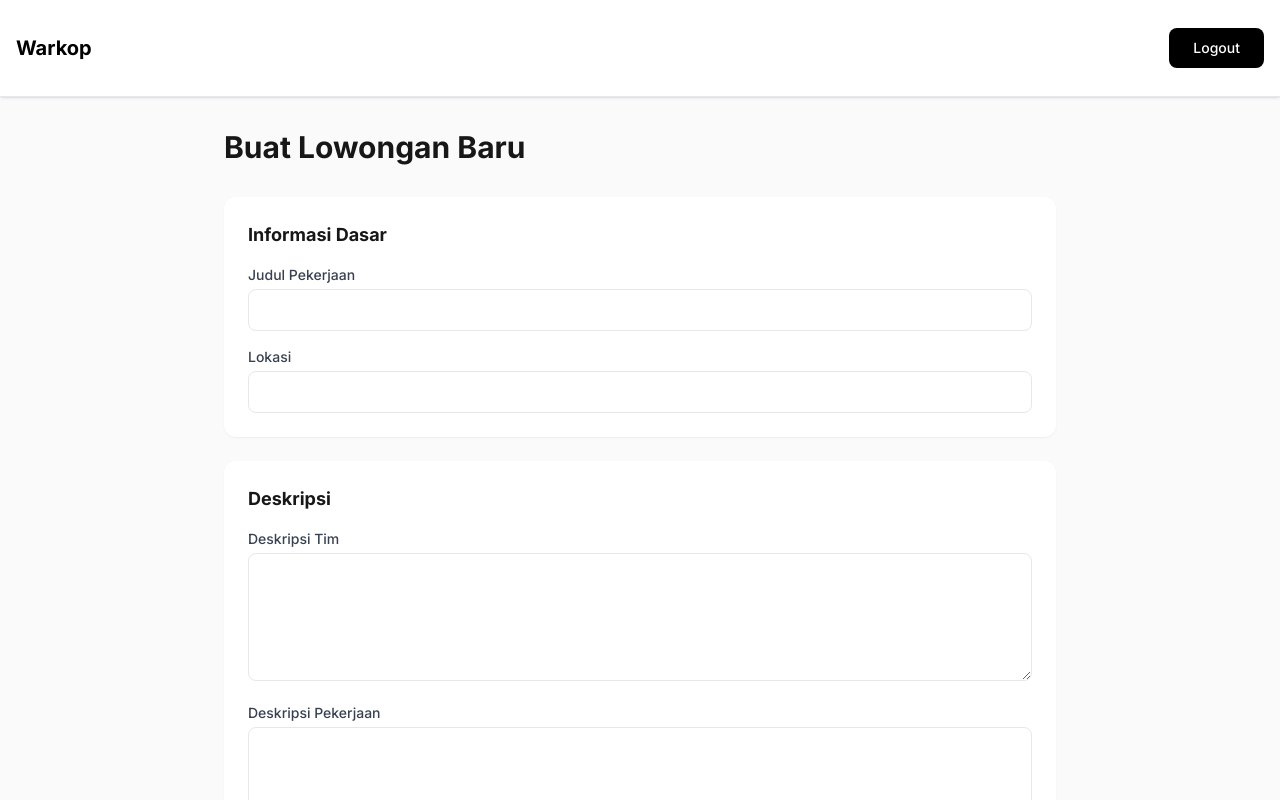
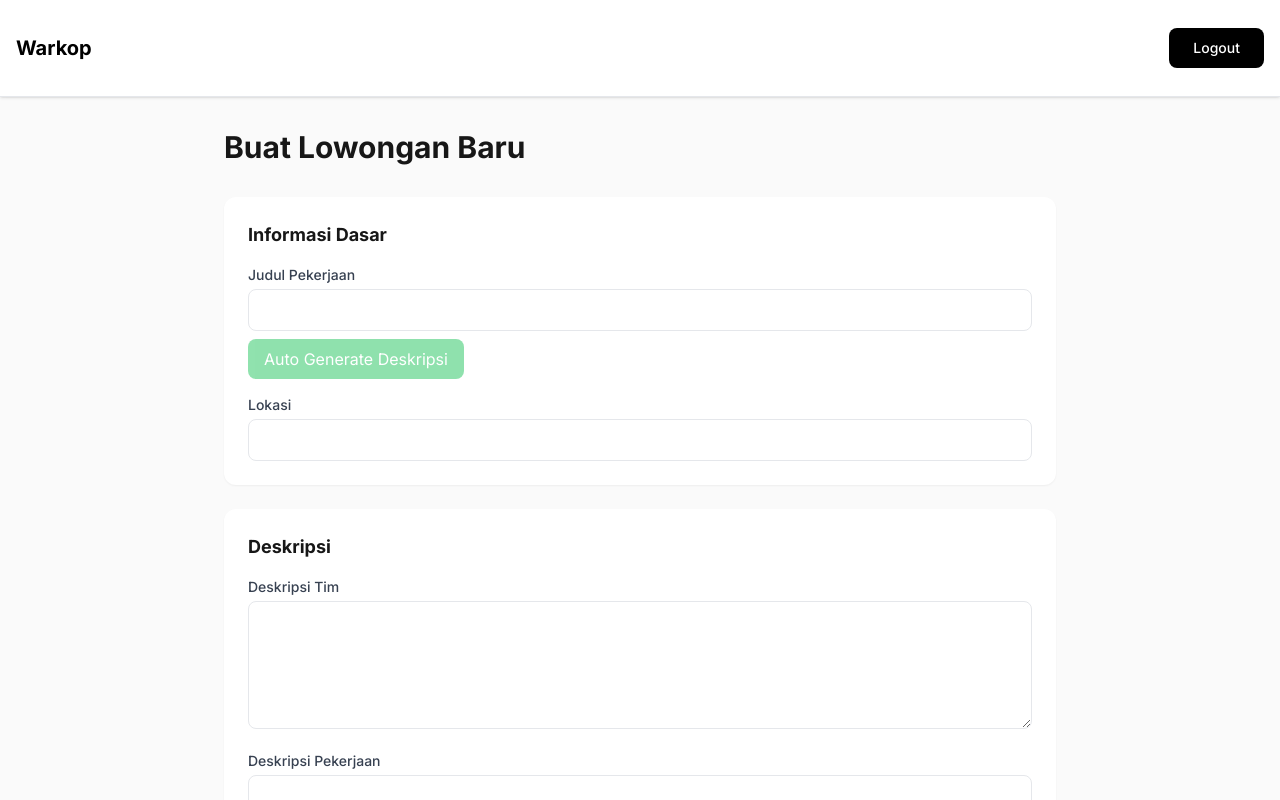
Before and after one commit to zakimaliki/warkop-be-v2, a Next.js app: page /job/create in a window 1280 px wide. Shown: the top 800 px of the page. Built offline with nearby package versions, Linux system fonts and the light colour scheme; no server answers.

Commit message:
feat: update job creation page and related components

```diff
--- a/config/api.ts
+++ b/config/api.ts
@@ -1,4 +1,4 @@
-export const API_BASE_URL = process.env.NEXT_PUBLIC_API_URL || 'http://localhost:3000/api';
+export const API_BASE_URL = 'http://localhost:3000/api';
 
 export const API_ENDPOINTS = {
   jobs: `${API_BASE_URL}/jobs`,
@@ -6,4 +6,5 @@ export const API_ENDPOINTS = {
   interviewers: `${API_BASE_URL}/interviewers`,
   users: `${API_BASE_URL}/users`,
   resume: `${API_BASE_URL}/resume`,
+  autoGenerateJobDescription: `${API_BASE_URL}/jobs/auto-generate-description`,
 };
--- a/pages/job/create.tsx
+++ b/pages/job/create.tsx
@@ -24,6 +24,7 @@ const PostNewJobPage = () => {
     const router = useRouter();
     const [isLoading, setIsLoading] = useState(false);
     const [error, setError] = useState<string | null>(null);
+    const [isGenerating, setIsGenerating] = useState(false);
     const [formData, setFormData] = useState<JobFormData>({
         title: "",
         location: "",
@@ -109,6 +110,30 @@ const PostNewJobPage = () => {
         }
     };
 
+    const handleAutoGenerateDescription = async () => {
+        setIsGenerating(true);
+        setError(null);
+        try {
+            const token = authService.getToken();
+            if (!token) throw new Error('No authentication token found');
+            const response = await fetch(API_ENDPOINTS.autoGenerateJobDescription, {
+                method: 'POST',
+                headers: {
+                    'Content-Type': 'application/json',
+                    'Authorization': `Bearer ${token}`
+                },
+                body: JSON.stringify({ title: formData.title })
+            });
+            if (!response.ok) throw new Error('Gagal generate deskripsi');
+            const data = await response.json();
+            setFormData(prev => ({ ...prev, jobDescription: data.description }));
+        } catch (err) {
+            setError(err instanceof Error ? err.message : 'Gagal generate deskripsi');
+        } finally {
+            setIsGenerating(false);
+        }
+    };
+
     const addResponsibility = () => {
         setFormData(prev => ({
             ...prev,
@@ -171,6 +196,14 @@ const PostNewJobPage = () => {
                                     className="w-full px-3 py-2 border rounded-lg focus:ring-2 focus:ring-blue-500 focus:border-blue-500"
                                     required
                                 />
+                                <button
+                                    type="button"
+                                    onClick={handleAutoGenerateDescription}
+                                    className="mt-2 px-4 py-2 bg-green-500 text-white rounded-lg hover:bg-green-600 disabled:opacity-50"
+                                    disabled={!formData.title || isGenerating}
+                                >
+                                    {isGenerating ? 'Menghasilkan...' : 'Auto Generate Deskripsi'}
+                                </button>
                             </div>
                             <div>
                                 <label className="block text-sm font-medium text-gray-700 mb-1">Lokasi</label>
```
